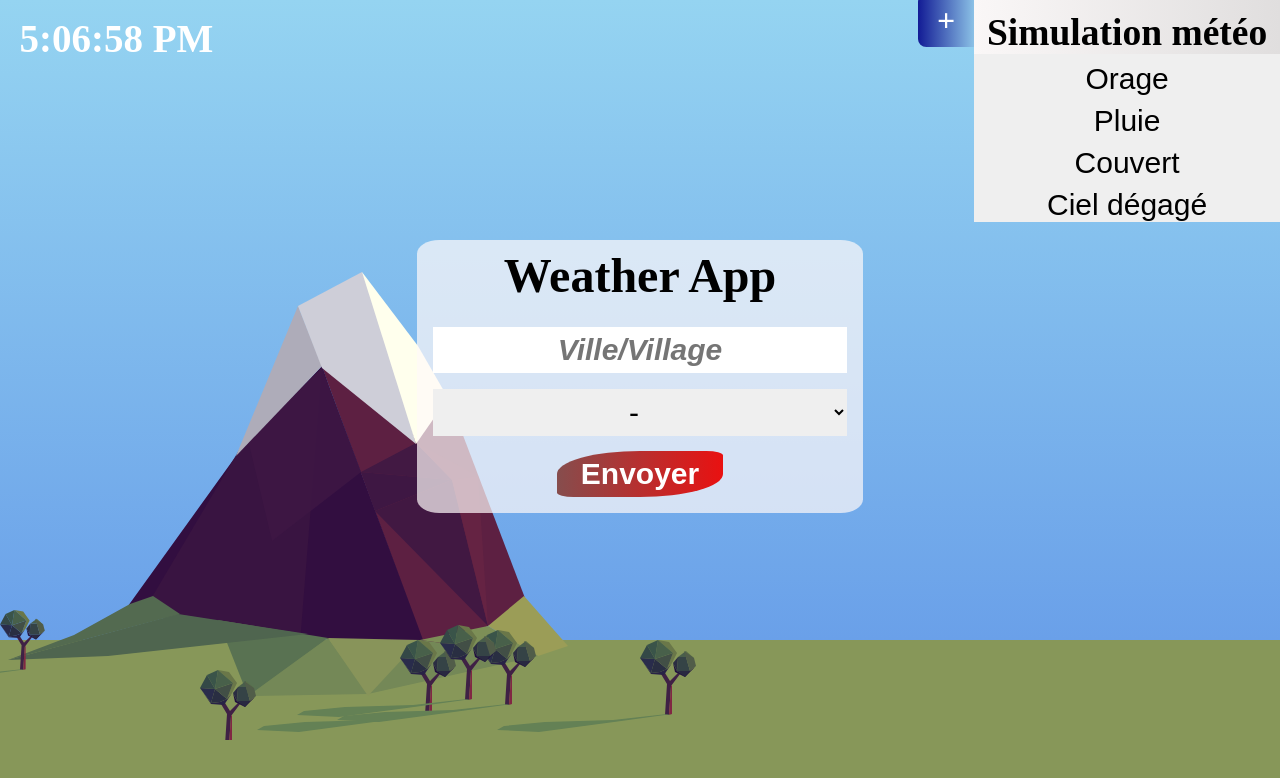
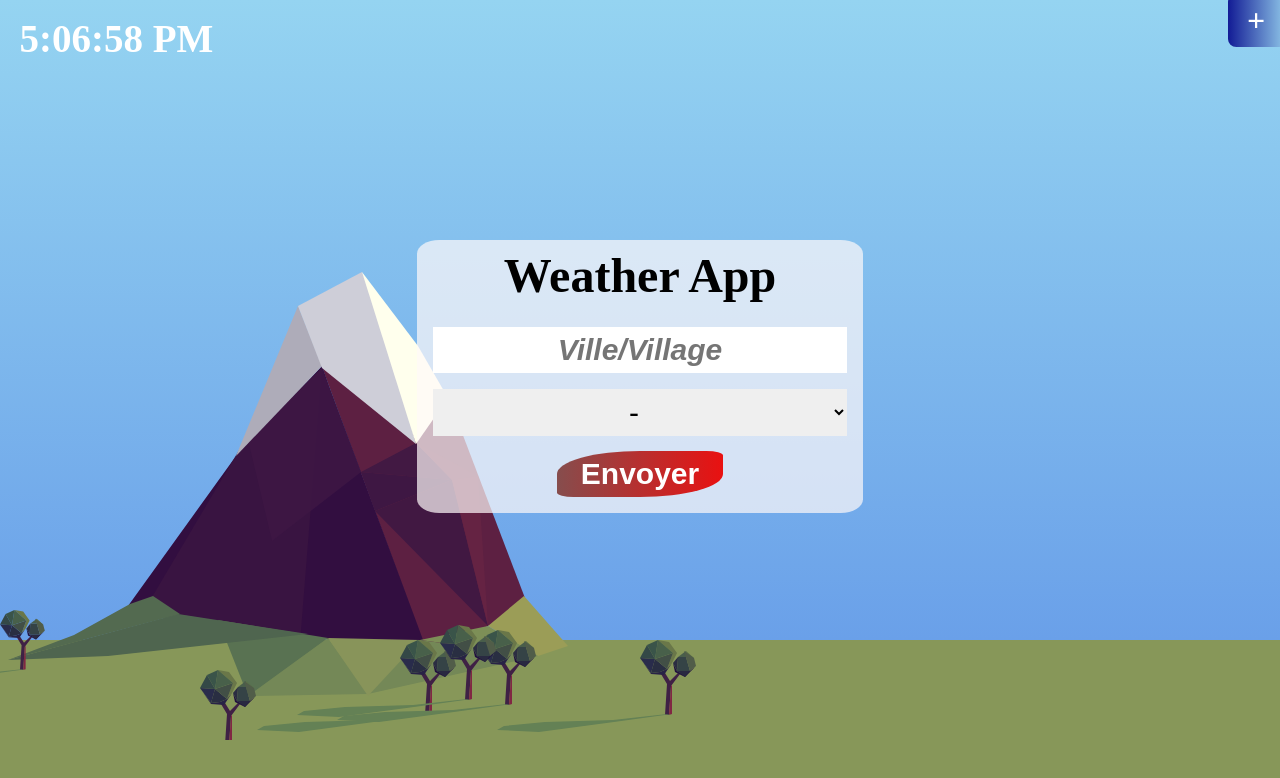
Before and after one commit to JulienZimmermann/ReactWeatherApp, a React (Create React App) app: page / in a window 1280 px wide. Shown: the top 778 px of the page. Built offline with nearby package versions, Linux system fonts and the light colour scheme.

Commit message:
Modification permettant de simuler la météo après une l'appel de l'API

```diff
--- a/src/components/Element.jsx
+++ b/src/components/Element.jsx
@@ -2,7 +2,7 @@ import PropTypes from 'prop-types';
 import React from 'react';
 
 
-function Element({responseQuery, noCity, errorAPI}){
+function Element({responseQuery, noCity, errorAPI, weather}){
 
     return(
 
@@ -27,7 +27,7 @@ function Element({responseQuery, noCity, errorAPI}){
                 }
 
 
-              {responseQuery.length === 0 ?
+              {responseQuery.length === 0 || weather === '' ?
 
                 null
 
--- a/src/css/App.css
+++ b/src/css/App.css
@@ -57,6 +57,7 @@
 .sky_weather{
   width: 100%;
   height: 100%;
+  transition: ease-in-out 1s;
 }
 
 .sky_sun{
@@ -149,7 +150,7 @@ body{
   width: 100%;
   height: 100%;
   background: url(../images/rain.png);
-  animation: rain 1.8s linear infinite;
+  animation: rain 2s linear infinite;
   box-sizing: border-box;
 }
 
@@ -370,10 +371,11 @@ body{
   font-size: 25px;
   align-items: center;
   cursor: pointer;
+  z-index: 98;
 }
 
 .simulation_hidden{
-  transform: translateX(0px);
+  transform: translateX(310px);
   transition: ease-in-out 0.5s;
 }
 
@@ -396,6 +398,7 @@ body{
   background: -webkit-linear-gradient(left, #faf7f7,  #e0dede);
   display: flex;
   flex-direction: column;
+  border-radius: 0 0 0 15%;
 }
 
 .option_sign{
```
